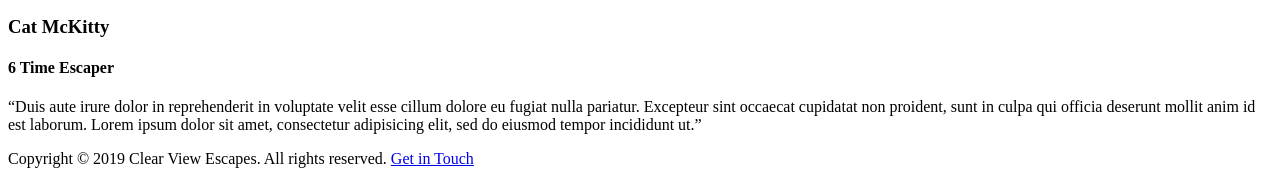
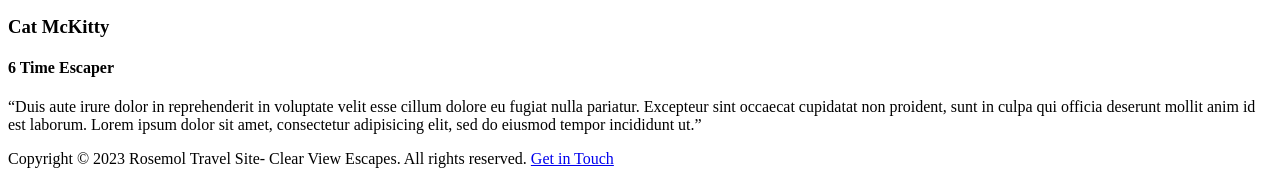
Before and after one commit to rosemolsaju/rosemol_Travel_Site, a website: page app/index.html in a window 1280 px wide. Shown: the part 2546-2730 px from the top of the page. Drawn offline with Linux system fonts and the light colour scheme.

Commit message:
2nd commit

```diff
--- a/app/index.html
+++ b/app/index.html
@@ -163,7 +163,7 @@
 
   <footer class="site-footer">
     <div class="wrapper">
-      <p><span class="site-footer__text">Copyright &copy; 2019 Clear View Escapes. All rights reserved.</span> <a href="#" class="btn btn--orange open-modal">Get in Touch</a></p>
+      <p><span class="site-footer__text">Copyright &copy; 2023 Rosemol Travel Site- Clear View Escapes. All rights reserved.</span> <a href="#" class="btn btn--orange open-modal">Get in Touch</a></p>
     </div>
   </footer>
 
```
